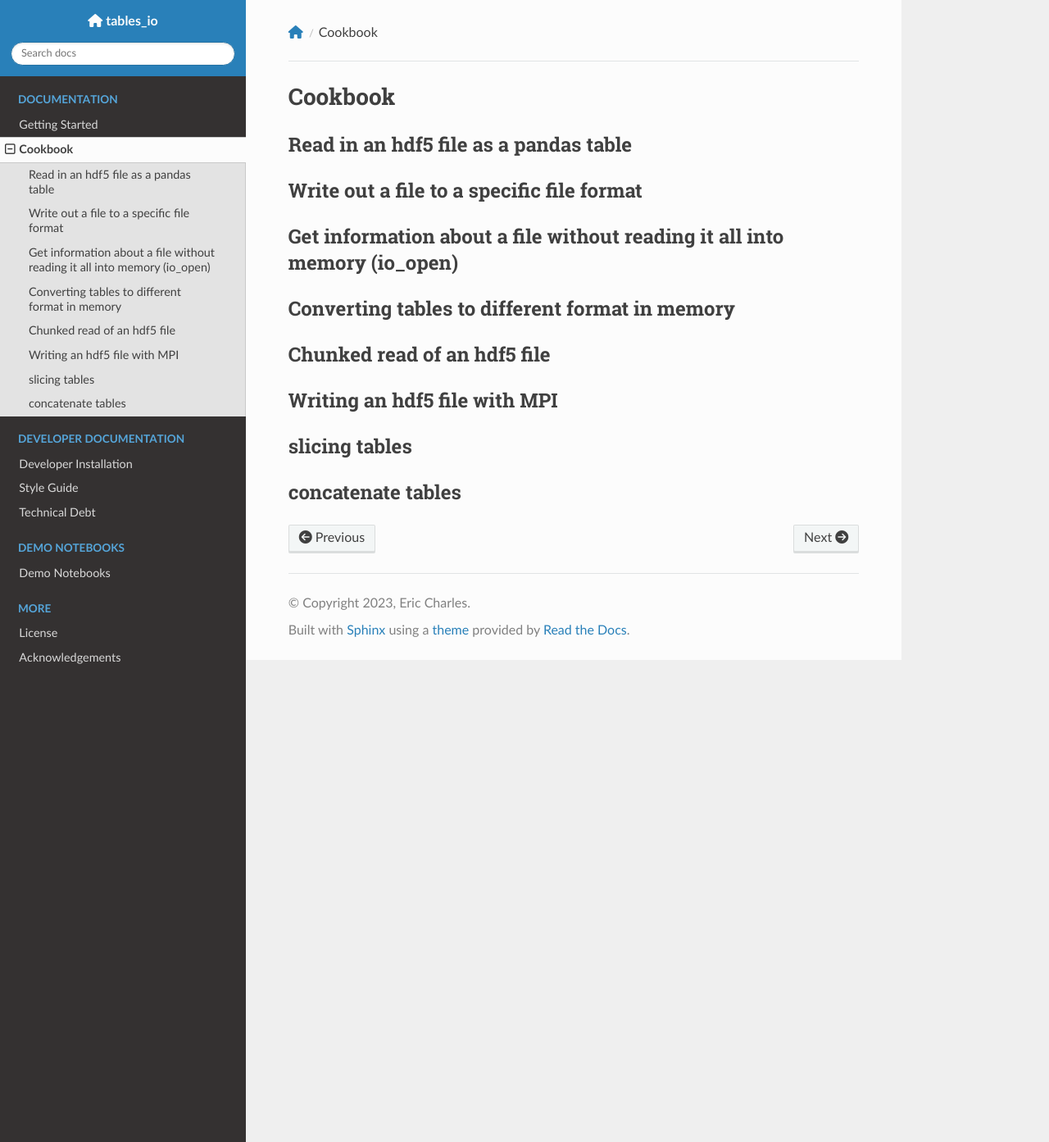
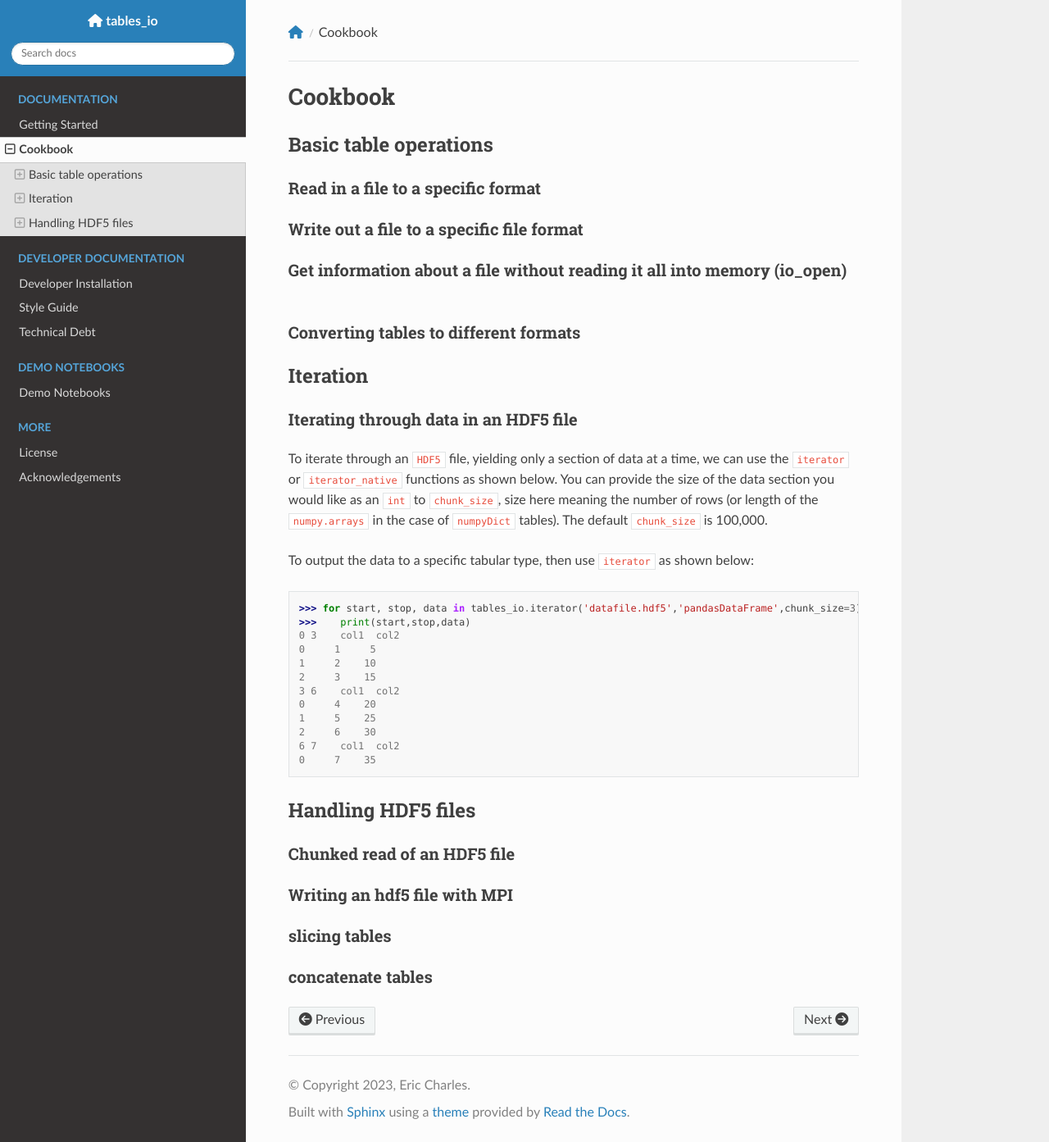
Before and after one commit to LSSTDESC/tables_io, a Sphinx documentation site: the page built from docs/cookbook.md, in a window 1280 px wide and 1393 px high. Shown: the whole window at 82% size. Built offline with Sphinx 7.4.7 and the Read the Docs theme 3.1.0, drawn with Linux system fonts in a browser that asks for light colours; nearby versions of some CDN libraries; pages that are not in the unit, such as notebooks, are missing from menus; the version number could not be read and is left out.

Commit message:
renamed convert_obj to convert_table, other minor docs updates

````diff
--- a/docs/conf.py
+++ b/docs/conf.py
@@ -38,7 +38,7 @@
 
 myst_enable_extensions = ["colon_fence"]
 myst_heading_anchors = 3
-copybutton_exclude = ".linenos, .gp"
+copybutton_exclude = ".linenos, .gp, .go"
 
 
 # autoapi set up
--- a/docs/cookbook.md
+++ b/docs/cookbook.md
@@ -1,25 +1,47 @@
 # Cookbook
 
+## Basic table operations
 
-## Read in an hdf5 file as a pandas table
+### Read in a file to a specific format
 
+### Write out a file to a specific file format
 
-## Write out a file to a specific file format
+### Get information about a file without reading it all into memory (io_open)
 
+### Converting tables to different formats
 
-## Get information about a file without reading it all into memory (io_open)
+## Iteration
 
+### Iterating through data in an HDF5 file
 
-## Converting tables to different format in memory
+To iterate through an `HDF5` file, yielding only a section of data at a time, we can use the `iterator` or `iterator_native` functions as shown below. You can provide the size of the data section you would like as an
+`int` to `chunk_size`, size here meaning the number of rows (or length of the `numpy.arrays` in the case of `numpyDict` tables). The default `chunk_size` is 100,000.
 
+To output the data to a specific tabular type, then use `iterator` as shown below:
 
-## Chunked read of an hdf5 file
+```{doctest}
 
+>>> for start, stop, data in tables_io.iterator('datafile.hdf5','pandasDataFrame',chunk_size=3):
+>>>    print(start,stop,data)
+0 3    col1  col2
+0     1     5
+1     2    10
+2     3    15
+3 6    col1  col2
+0     4    20
+1     5    25
+2     6    30
+6 7    col1  col2
+0     7    35
 
-## Writing an hdf5 file with MPI
+```
 
+## Handling HDF5 files
 
-## slicing tables
+### Chunked read of an HDF5 file
 
+### Writing an hdf5 file with MPI
 
-## concatenate tables
+### slicing tables
+
+### concatenate tables
--- a/src/tables_io/__init__.py
+++ b/src/tables_io/__init__.py
@@ -19,8 +19,8 @@
 # Conversion Functions
 #
 
-convert_table = conv.conv_table.convert_obj
-convertObj = conv.conv_table.convert_obj
+convert_table = conv.conv_table.convert_table
+convertObj = conv.conv_table.convert_table
 """This function is being deprecated, please see `convert_table` instead"""
 convert = conv.conv_tabledict.convert
 
````
Also changed, not shown: 3 other files.
